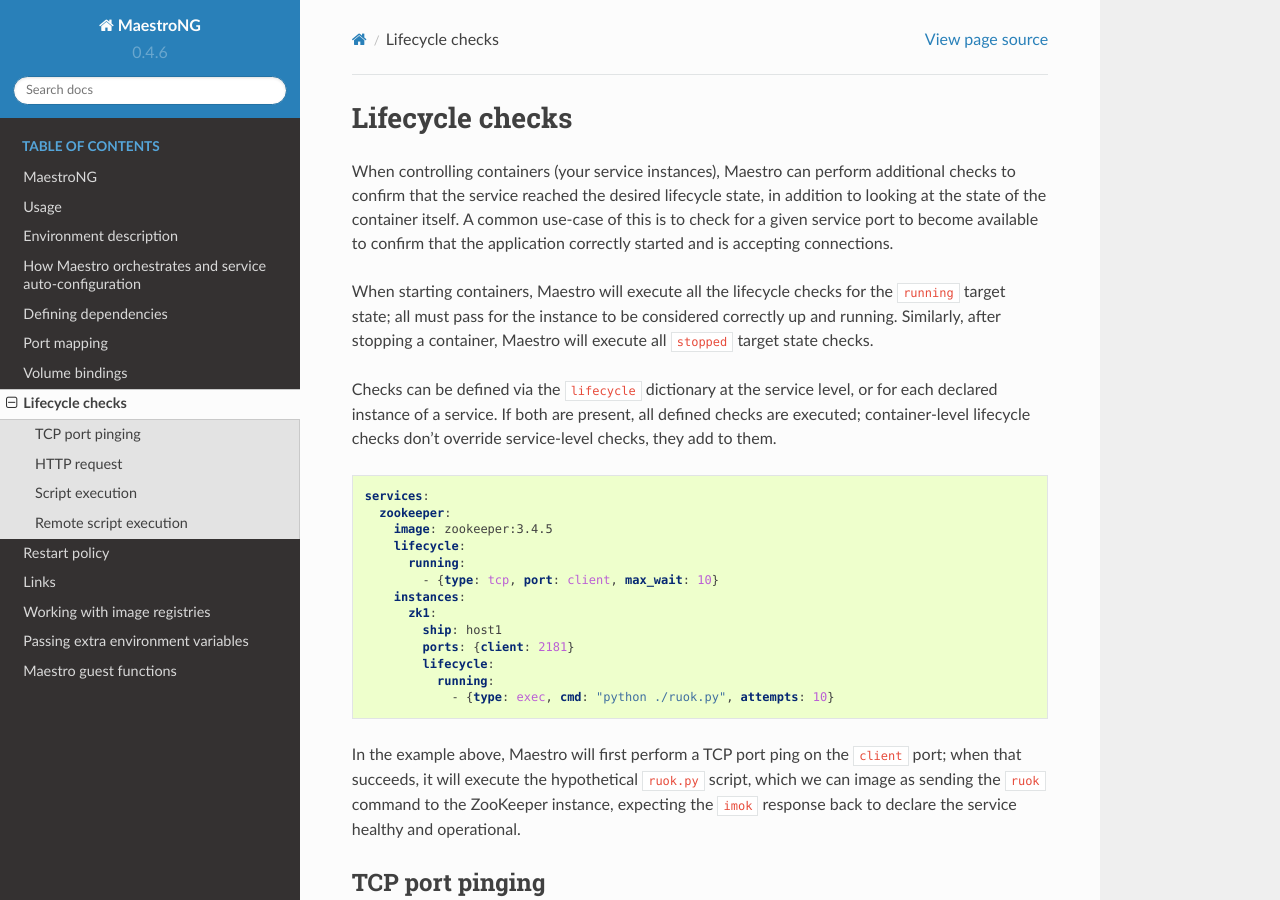
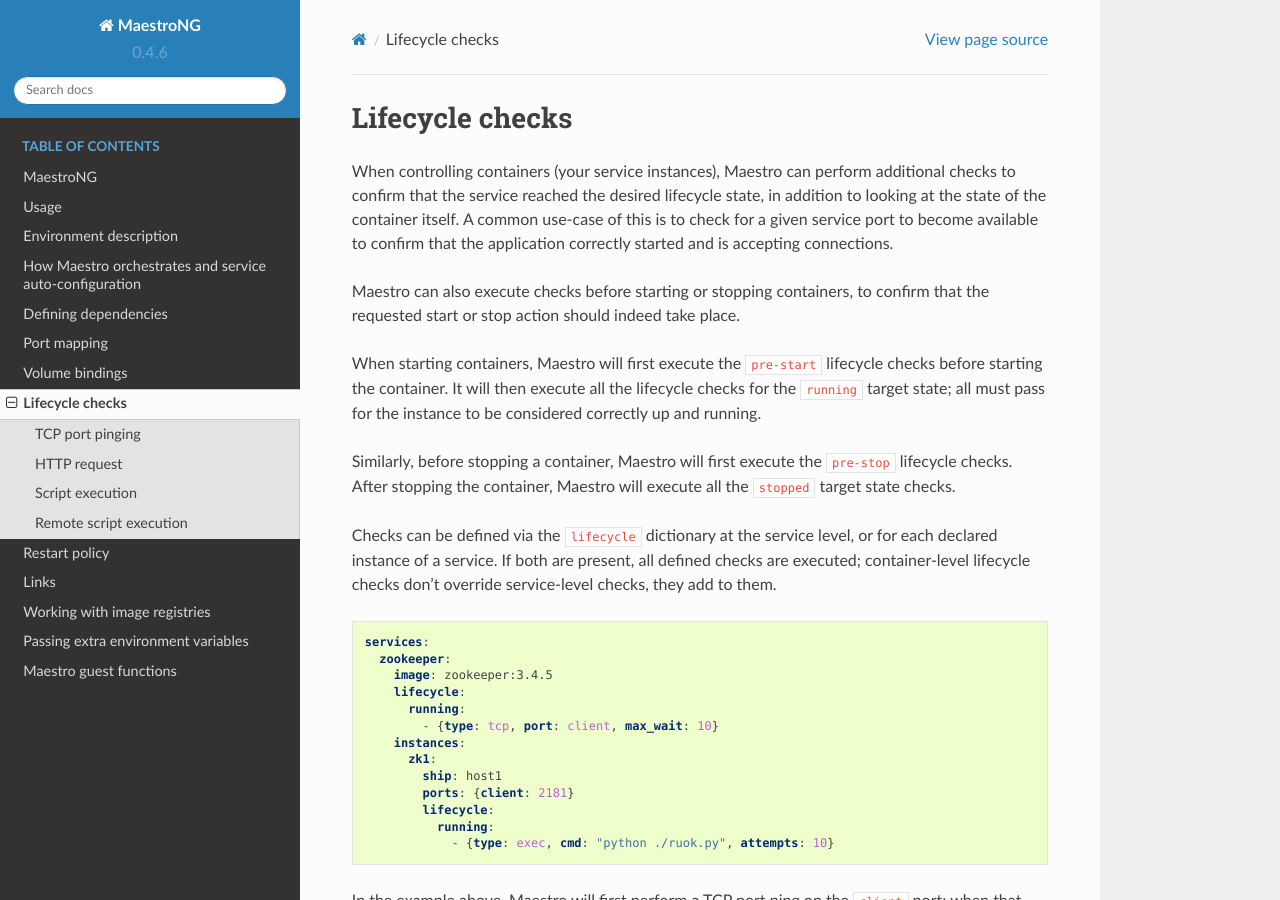
Before and after one commit to signalfx/maestro-ng, a Sphinx documentation site: the page built from docs/lifecycle_checks.rst, in a window 1280 px wide and 900 px high. Built offline with Sphinx 7.4.7 and the Read the Docs theme 2.0.0, drawn with Linux system fonts in a browser that asks for light colours.

Commit message:
Added support for pre-start and pre-stop lifecycle checks

```diff
--- a/docs/lifecycle_checks.rst
+++ b/docs/lifecycle_checks.rst
@@ -9,10 +9,18 @@
 service port to become available to confirm that the application
 correctly started and is accepting connections.
 
-When starting containers, Maestro will execute all the lifecycle checks
-for the ``running`` target state; all must pass for the instance to be
-considered correctly up and running. Similarly, after stopping a
-container, Maestro will execute all ``stopped`` target state checks.
+Maestro can also execute checks before starting or stopping containers,
+to confirm that the requested start or stop action should indeed take
+place.
+
+When starting containers, Maestro will first execute the ``pre-start``
+lifecycle checks before starting the container. It will then execute all
+the lifecycle checks for the ``running`` target state; all must pass for
+the instance to be considered correctly up and running.
+
+Similarly, before stopping a container, Maestro will first execute the
+``pre-stop`` lifecycle checks. After stopping the container, Maestro
+will execute all the ``stopped`` target state checks.
 
 Checks can be defined via the ``lifecycle`` dictionary at the service
 level, or for each declared instance of a service. If both are present,
```
Also changed, not shown: docs/changes.md (+5 -0 lines), 2 other files.
